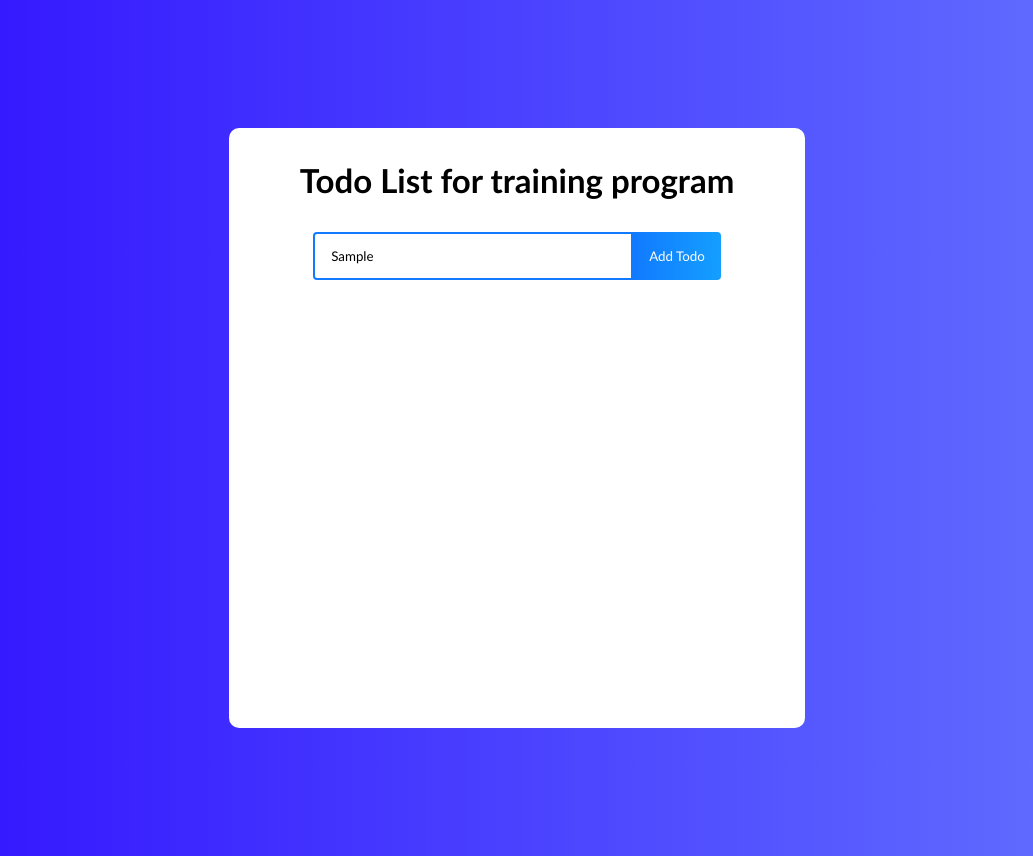
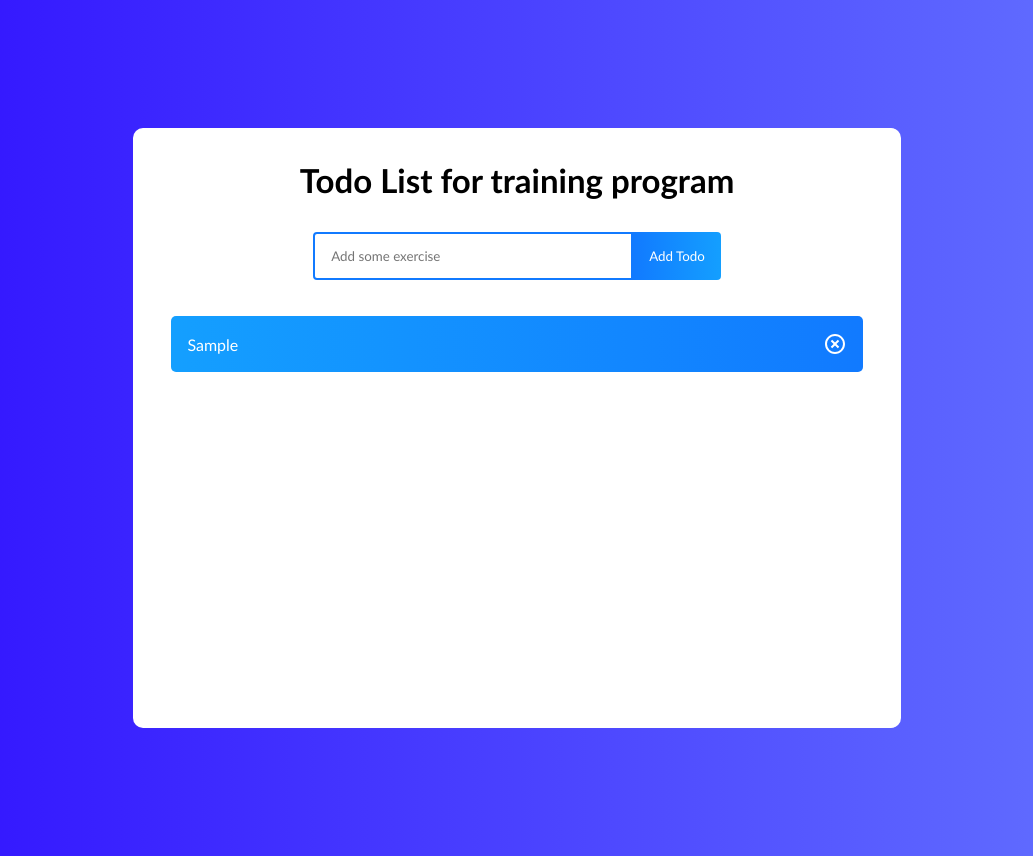
Before and after one commit to DenysSergeev/TodoListForTrainingProgramTestTask, a React (Create React App) app: page / in a window 1280 px wide. Both pictures are taken after typing "Sample" into the empty fields and a click on the button "Add Todo". Shown: the whole page, without its empty margins (123-1156 px from the left). Built offline with nearby package versions, Linux system fonts and the light colour scheme.

Commit message:
added removeTodo function and react-icons

```diff
--- a/package.json
+++ b/package.json
@@ -8,6 +8,7 @@
     "@testing-library/user-event": "^13.5.0",
     "react": "^18.2.0",
     "react-dom": "^18.2.0",
+    "react-icons": "^4.4.0",
     "react-scripts": "5.0.1",
     "web-vitals": "^2.1.4"
   },
--- a/src/App.css
+++ b/src/App.css
@@ -17,7 +17,7 @@ body {
   display: flex;
   flex-direction: column;
   justify-content: start;
-  width: 45%;
+  width: 60%;
   min-height: 600px;
   background: white;
   text-align: center;
--- a/src/App.js
+++ b/src/App.js
@@ -1,6 +1,7 @@
 import { useState } from "react";
 import TodoForm from "./components/TodoForm";
 import "./App.css";
+import TodoItem from "./components/TodoItem";
 
 
 function App() {
@@ -8,11 +9,33 @@ function App() {
 
   const addTodo = (text) => {
     let id = 1;
+    if(todos.length > 0) {
+      id = todos[0].id + 1;
+    }
+    let todo = {id: id, text: text, completed: false}
+    let newTodos = [todo, ...todos]
+    console.log(newTodos)
+    setTodos(newTodos)
   }
+
+  const removeTodo = (id) => {
+    let updatedTodos = [...todos].filter((todo) => todo.id !== id)
+    setTodos(updatedTodos);
+  }
+
   return (
     <div className="todo-app">
       <h1>Todo List for training program</h1>
       <TodoForm addTodo={addTodo}/>
+      {todos.map((todo) => {
+        return (
+          <TodoItem
+            removeTodo={removeTodo}
+            todo={todo}
+            key={todo.id}
+          />
+        )
+      })}
     </div>
   );
 }
--- a/src/components/TodoForm.js
+++ b/src/components/TodoForm.js
@@ -1,8 +1,6 @@
-import React, {
-    useState
-} from "react";
+import React, { useState } from "react";
 
-export default function TodoForm(props) {
+const TodoForm = (props) => {
 
     const [input, setInput] = useState('');
 
@@ -18,8 +16,11 @@ export default function TodoForm(props) {
         onChange={(e) => setInput(e.target.value)}
         className="todo-input"
         placeholder="Add some exercise"
+        value={input}
         />
         <button type="submit" className="todo-button">Add Todo</button>
         </form>
     )
 }
+
+export default TodoForm;
--- /dev/null
+++ b/src/components/TodoItem.js
@@ -0,0 +1,19 @@
+import React from "react";
+import { RiCloseCircleLine } from "react-icons/ri";
+
+const TodoItem = (props) => {
+    const { todo, removeTodo } = props;
+
+    return (
+        <div className="todo-row">
+            {props.todo.text}
+            <div className="iconsContainer">
+                <RiCloseCircleLine
+                    className="icon"
+                    onClick={() => removeTodo(todo.id)}
+                />
+            </div>
+        </div>
+    )
+}
+export default TodoItem;
```
Also changed, not shown: 1 other file (tests, documents, lock files or other folders).
